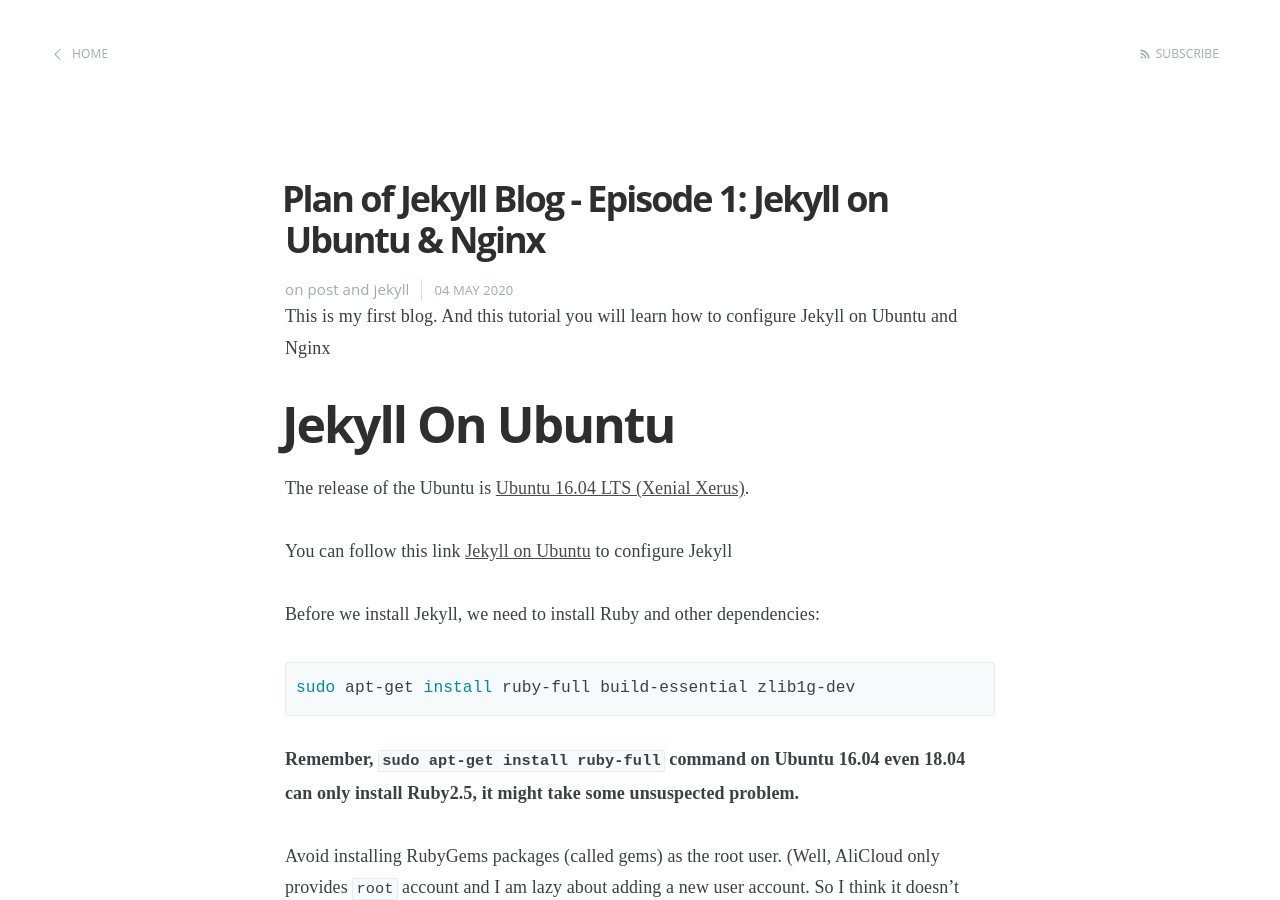
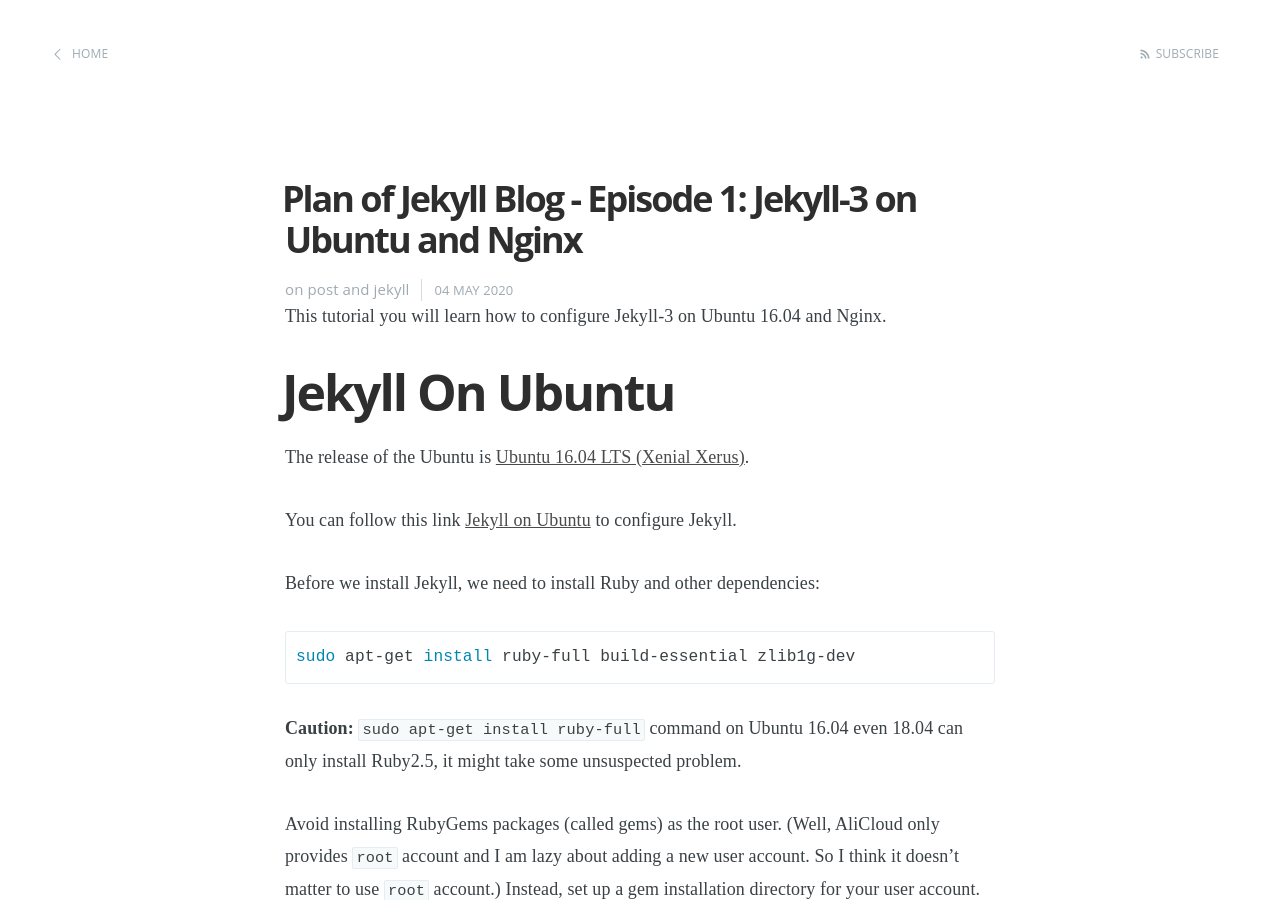
Before and after one commit to IcingTomato/whisper, a Jekyll site: the page built from _posts/2020-05-04-jekyll_blog_tutorial_01.markdown, in a window 1280 px wide and 900 px high. Built offline with Jekyll 4.4.1, drawn with Linux system fonts in a browser that asks for light colours; some of the changed text lies outside the part shown.

Commit message:
add 2021-02-19.md change _config.yml 2020-05-04.md about.md index.html

````diff
--- a/_config.yml
+++ b/_config.yml
@@ -1,5 +1,5 @@
-name: module PeterPan;
-description: 今朝有鱼今朝摸
+name: /bin/cat
+description: Enjoy it while it lasts, because it never does.
 meta_description: "Enjoy it while it lasts, because it never does."
 
 markdown: kramdown
--- a/_posts/2020-05-04-jekyll_blog_tutorial.markdown
+++ b/_posts/2020-05-04-jekyll_blog_tutorial_01.markdown
@@ -1,11 +1,11 @@
 ---
 layout: post
-title:  "Plan of Jekyll Blog - Episode 1: Jekyll on Ubuntu & Nginx"
+title:  "Plan of Jekyll Blog - Episode 1: Jekyll-3 on Ubuntu and Nginx"
 date:   2020-05-04 00:00:00
 categories: post jekyll
 ---
 
-This is my first blog. And this tutorial you will learn how to configure Jekyll on Ubuntu and Nginx
+This tutorial you will learn how to configure Jekyll-3 on Ubuntu 16.04 and Nginx.
 
 <!--more-->
 
@@ -13,48 +13,48 @@
 
 The release of the Ubuntu is [Ubuntu 16.04 LTS (Xenial Xerus)](https://ubuntu.com/16-04).
 
-You can follow this link [Jekyll on Ubuntu](https://jekyllrb.com/docs/installation/ubuntu/) to configure Jekyll
+You can follow this link [Jekyll on Ubuntu](https://jekyllrb.com/docs/installation/ubuntu/) to configure Jekyll.
 
 Before we install Jekyll, we need to install Ruby and other dependencies:
 
-{% highlight shell %}
+```shell
 sudo apt-get install ruby-full build-essential zlib1g-dev
-{% endhighlight %}
+```
 
-<strong>Remember, `sudo apt-get install ruby-full` command on Ubuntu 16.04 even 18.04 can only install Ruby2.5, it might take some unsuspected problem.</strong>
+<strong>Caution: </strong>`sudo apt-get install ruby-full` command on Ubuntu 16.04 even 18.04 can only install Ruby2.5, it might take some unsuspected problem.
 
 Avoid installing RubyGems packages (called gems) as the root user. (Well, AliCloud only provides `root` account and I am lazy about adding a new user account. So I think it doesn't matter to use `root` account.) Instead, set up a gem installation directory for your user account. The following commands will add environment variables to your `~/.bashrc` file to configure the gem installation path:
 
-{% highlight shell %}
+```shell
 echo '# Install Ruby Gems to ~/gems' >> ~/.bashrc
 echo 'export GEM_HOME="$HOME/gems"' >> ~/.bashrc
 echo 'export PATH="$HOME/gems/bin:$PATH"' >> ~/.bashrc
 source ~/.bashrc
-{% endhighlight %}
+```
 
 Finally, install Jekyll and Bundler:
 
-{% highlight shell %}
+```shell
 gem install jekyll bundler
-{% endhighlight %}
+```
 
 You can make a quick start for surfing the Jekyll blog:
 
-{% highlight shell %}
+```shell
 jekyll new my-awesome-site
 cd my-awesome-site
 bundle exec jekyll serve
 # => Now browse to http://localhost:4000
-{% endhighlight %}
+```
 
 Or, clone the repository from GitHub and build Jekyll blog:
 
-{% highlight shell %}
+```shell
 git clone https://github.com/ch1hfe1/ch1hfe1.github.io.old.git
 cd ch1hfe1.github.io.old
 jekyll serve
 # => Now browse to http://localhost:4000
-{% endhighlight %}
+```
 
 # Liquid warning
 
@@ -62,28 +62,28 @@
 
 Just like this:
 
-![](../../../../../img/2020/05/04/unsuspected_error.jpg)
+![](//panzhifei.fun/img/post/2020/05/04/unsuspected_error.jpg)
 
 Well, because Ruby2.5 made its Bundler incompatible with Jekyll-4.0, so we have to uninstall Jekyll-4.0 and install the previous versions.
 
-{% highlight shell %}
+```shell
 gem uninstall jekyll
 gem install jekyll -v 3.1.3
-{% endhighlight %}
+```
 
 # Jekyll Serve
 
 `jekyll serve` will publish your site on localhost:4000. But you can change the port:
 
-{% highlight shell %}
+```shell
 jekyll serve --port 4001
-{% endhighlight %}
+```
 
 But you can't visit it on public network. So you can:
 
-{% highlight shell %}
+```shell
 jekyll serve -w --host=0.0.0.0
-{% endhighlight %}
+```
 
 After doing these jobs, we can't visit our website ethier.
 
@@ -93,13 +93,13 @@
 
 First, install Nginx:
 
-{% highlight shell %}
+```shell
 sudo apt-get install nginx
-{% endhighlight %}
+```
 
 Then, use your favourite text editor to edit `/etc/nginx/conf.d/jekyll.conf`:
 
-{% highlight shell %}
+```shell
 root@blog:~# sudo nano /etc/nginx/conf.d/jekyll.conf
 
 server {
@@ -109,13 +109,13 @@
         proxy_pass http://localhost:4000;
     }
 }
-{% endhighlight %}
+```
 
-![](../../../../../img/2020/05/04/your_domain.jpg)
+![](//panzhifei.fun/img/post/2020/05/04/your_domain.jpg)
 
 Finally, `Ctrl+O` and `Ctrl+X` to save and exit, then restart `nginx.service`:
 
-{% highlight shell %}
+```shell
 sudo systemctl restart nginx
 jekyll serve --detach
-{% endhighlight %}
+```
--- a/index.html
+++ b/index.html
@@ -18,7 +18,7 @@
         <div class="main-header-content inner">
             <h1 class="page-title">{{ site.name }}</h1>
             <h2 class="page-description">
-                {% if site.description %} {{ site.description }}. {% endif %} <br>
+                {% if site.description %} {{ site.description }} {% endif %} <br>
                 {% if page.about %} <a href='{{page.about | relative_url}}'> About me </a> {% endif %}
             </h2>
         </div>
````
Also changed, not shown: _posts/2021-02-19-jekyll_blog_tutorial_02.markdown (added, +353 -0 lines), about.md (+10 -12 lines), img/about/linus-torvalds-house.png (added), img/post/2020/05/04/unsuspected_error.jpg (renamed from img/2020/05/04/unsuspected_error.jpg), img/post/2020/05/04/your_domain.jpg (renamed from img/2020/05/04/your_domain.jpg), img/post/2021/02/19/gitalk_repo_create.jpg (added), img/post/2021/02/19/gitalk_repo_setup.jpg (added), img/post/2021/02/19/google_analytics.jpg (added), img/post/2021/02/19/mini_about_me.jpg (added), img/post/2021/02/19/mini_about_me_bottom.jpg (added), img/post/2021/02/19/oauth_id.jpg (added), img/post/2021/02/19/oauth_setup.jpg (added), img/post/2021/02/19/open_issues.jpg (added), img/post/2021/02/19/quick_start.jpg (added), 1 more files.
